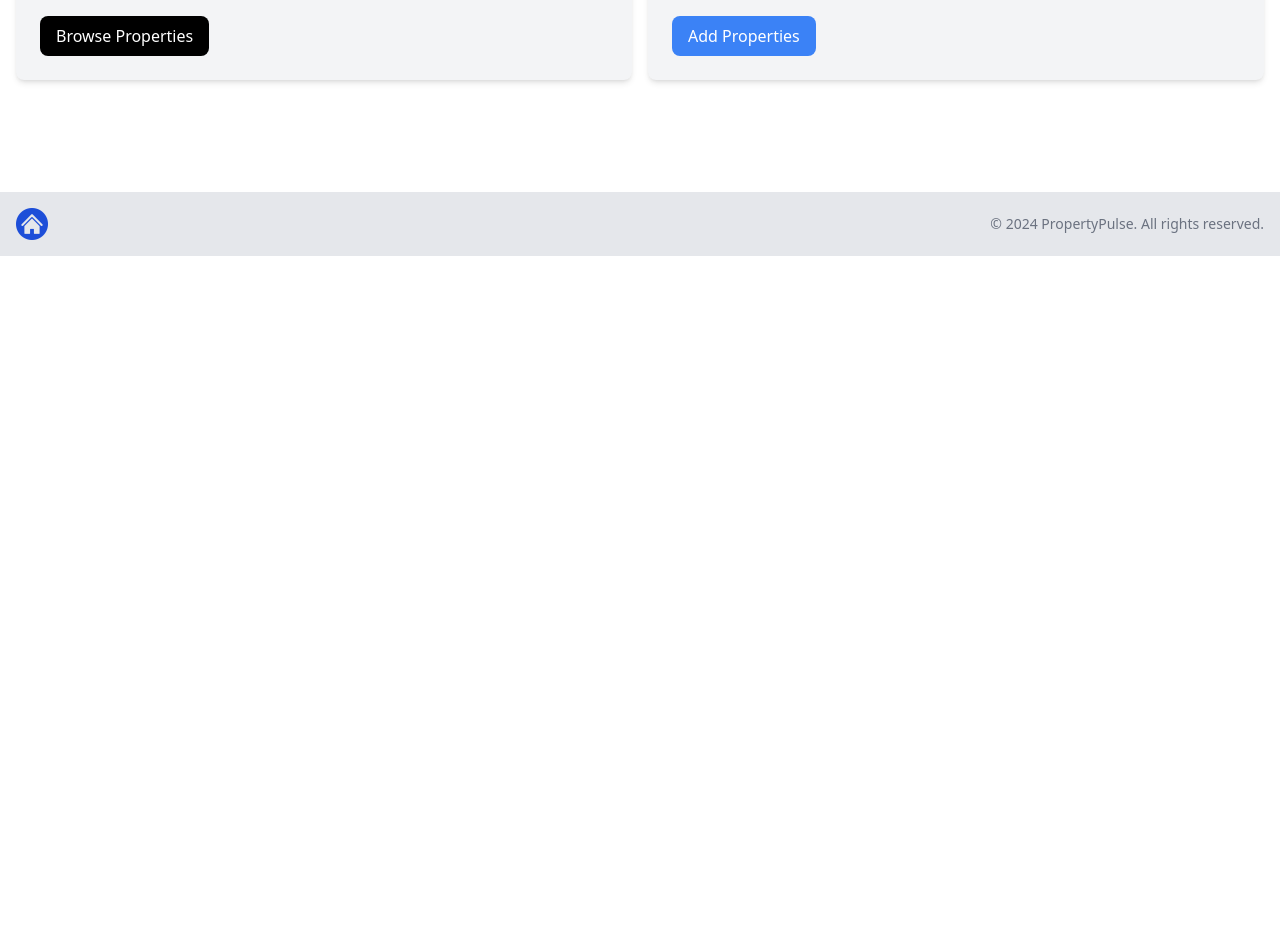
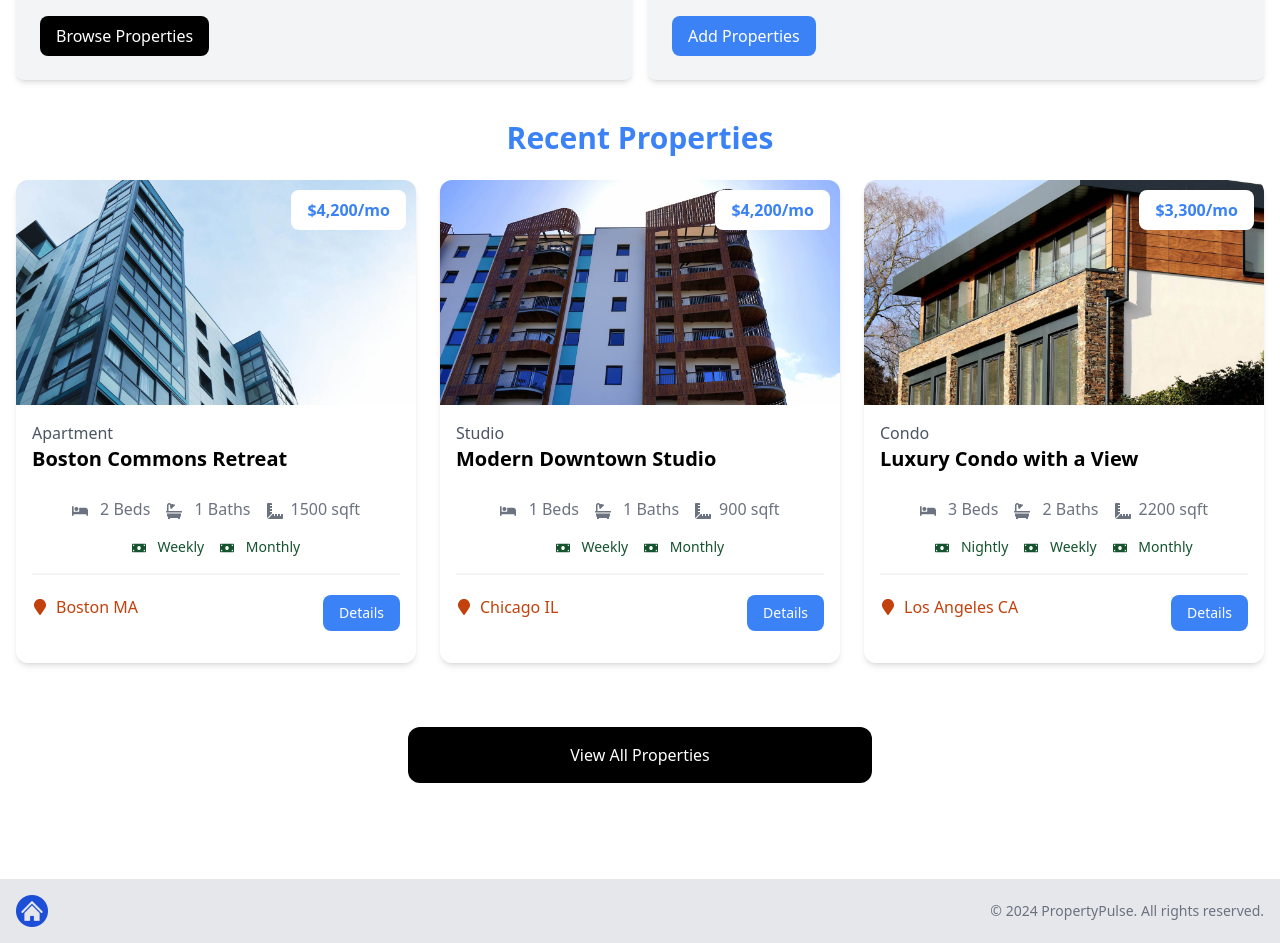
Before and after one commit to RaisanJMR/property-pulse, a Next.js app: page / in a window 1280 px wide. Shown: the part 565-1508 px from the top of the page. Before the commit the page ends 821 px from the top, so only its background shows below. Built offline with nearby package versions, Linux system fonts and the light colour scheme.

Commit message:
FEAT: properties card

```diff
--- a/app/page.jsx
+++ b/app/page.jsx
@@ -1,5 +1,6 @@
 
 import Hero from '@/components/Hero'
+import HomeProperties from '@/components/HomeProperties'
 import InfoBoxes from '@/components/InfoBoxes'
 
 const HomePage = () => {
@@ -7,6 +8,7 @@
     <>
       <Hero />
       <InfoBoxes/>
+      <HomeProperties/>
     </>
   )
 }
--- a/components/HomeProperties.jsx
+++ b/components/HomeProperties.jsx
@@ -1,8 +1,32 @@
-import React from 'react'
+import properties from "@/properties.json"
+import PropertyCard from "@/components/PropertyCard"
+import Link from "next/link"
 
 const HomeProperties = () => {
+  const recentProperties = properties.sort(() => Math.random() - Math.random()).slice(0, 3)
   return (
-    <div>HomeProperties</div>
+    <>
+      <section className="px-4 py-6">
+        <div className="container-xl lg:container m-auto">
+          <h2 className="text-3xl font-bold text-blue-500 mb-6 text-center">
+            Recent Properties
+          </h2>
+          <div className="grid grid-cols-1 md:grid-cols-3 gap-6">
+            {recentProperties === 0 ? (
+              <p>No properties found</p>
+            ) : (
+              recentProperties.map((p) => <PropertyCard key={p.id} property={p} />)
+            )}
+          </div>
+        </div>
+      </section>
+      <section className="m-auto max-w-lg my-10 px-6">
+        <Link
+          href="/properties"
+          className="block bg-black text-white text-center py-4 px-6 rounded-xl hover:bg-gray-700"
+        >View All Properties</Link>
+      </section>
+    </>
   )
 }
 
```
